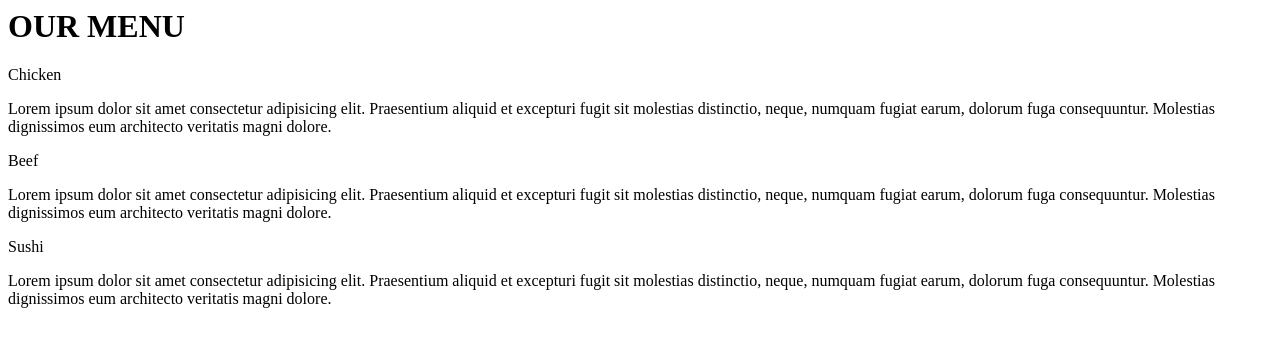
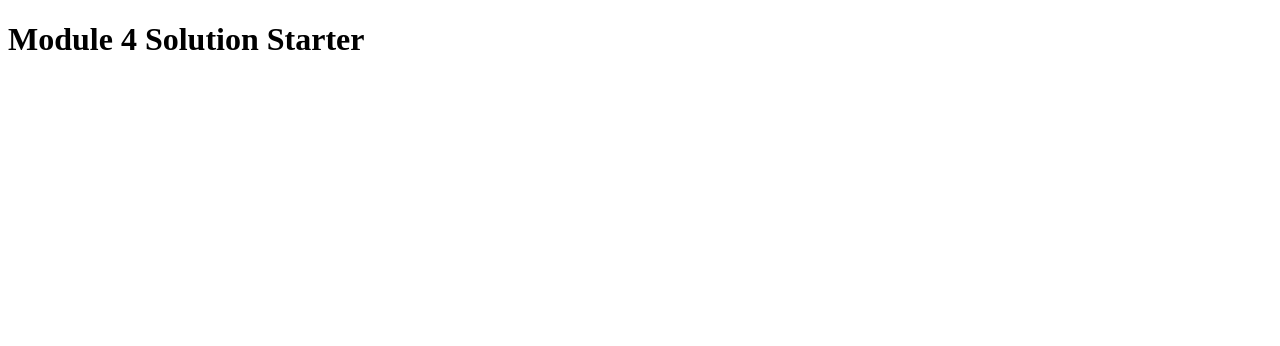
Before and after one commit to saur112/assignment4, a plain HTML site: page index.html in a window 1280 px wide. Drawn offline with Linux system fonts and the light colour scheme.

Commit message:
Update index.html

```diff
--- a/index.html
+++ b/index.html
@@ -1,45 +1,31 @@
-<html-document>
+<!DOCTYPE html>
 <html>
 
 <head>
     <meta charset="utf-8">
-		<meta name="viewpoint" content="width= device-width, initial-scale=1">
-		<link rel="stylesheet" href="code/index.css">
-		<title>Basic Page </title>
+    <title>Module 4 Solution Starter</title>
+    <script>
+        var names = ["Yaakov", "John", "Jen", "Jason", "Paul", "Frank", "Larry", "Paula", "Laura", "Jim"];
+
+        function speak(name) {
+            return name;
+        }
+        for (let i = 0; i < names.length; i++) {
+            if (names[i][0] == "j" || names[i][0] == "J") {
+                console.log("Goodbye"+" " +speak(names[i]));
+            }
+            else{
+                console.log("Hello"+" "+ speak(names[i]));
+            }
+        }
+    </script>
+    <!-- <script src="SpeakHello.js"></script>
+  <script src="SpeakGoodBye.js"></script>
+  <script src="script.js"></script> -->
 </head>
 
 <body>
-		<h1>
-			OUR MENU
-		</h1>
-		<div class="col-lg-4 col-md-6 col-sm-12 di">
-			<div class="d1 d">
-				<p class="chicken c">Chicken</p>
-				<p class="content">Lorem ipsum dolor sit amet consectetur adipisicing elit. Praesentium aliquid et
-					excepturi
-					fugit sit molestias distinctio, neque, numquam fugiat earum, dolorum fuga consequuntur. Molestias
-					dignissimos eum architecto veritatis magni dolore.</p>
-			</div>
-		</div>
-		<div class="col-lg-4 col-md-6 col-sm-12 di q">
-			<div class="d2 d">
-				<p class="beef c">Beef</p>
-				<p class="content">Lorem ipsum dolor sit amet consectetur adipisicing elit. Praesentium aliquid et
-					excepturi
-					fugit sit molestias distinctio, neque, numquam fugiat earum, dolorum fuga consequuntur. Molestias
-					dignissimos eum architecto veritatis magni dolore.</p>
-			</div>
-		</div>
-		<div class="col-lg-4 col-md-12 col-sm-12 di">
-			<div class="d3 d">
-				<p class="sushi c">Sushi</p>
-				<p class="content">Lorem ipsum dolor sit amet consectetur adipisicing elit. Praesentium aliquid et
-					excepturi
-					fugit sit molestias distinctio, neque, numquam fugiat earum, dolorum fuga consequuntur. Molestias
-					dignissimos eum architecto veritatis magni dolore.</p>
-			</div>
-		</div>
-
+    <h1>Module 4 Solution Starter</h1>
 </body>
 
 </html>
```
Lines whose indentation alone changed are shown as unchanged.
